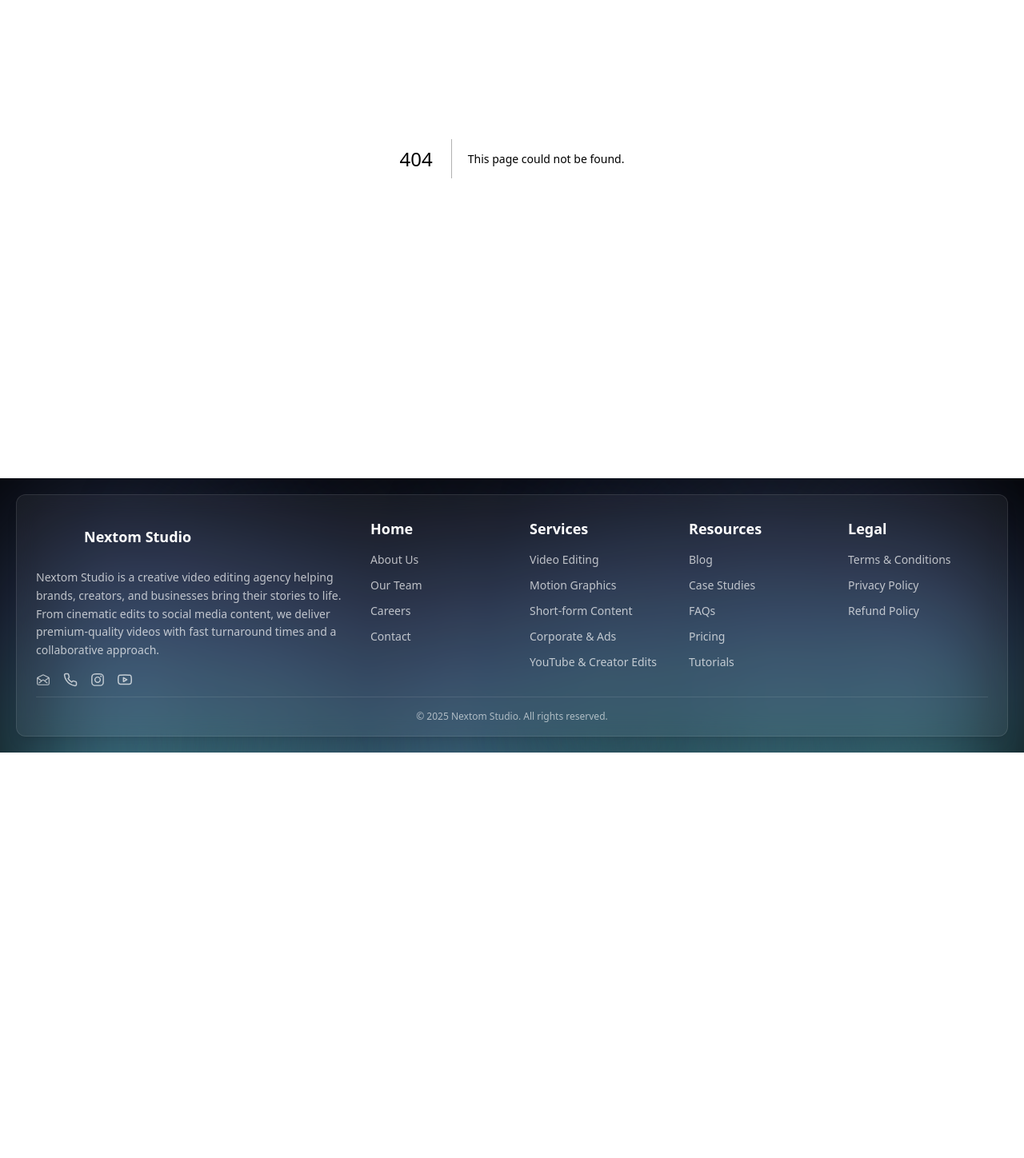
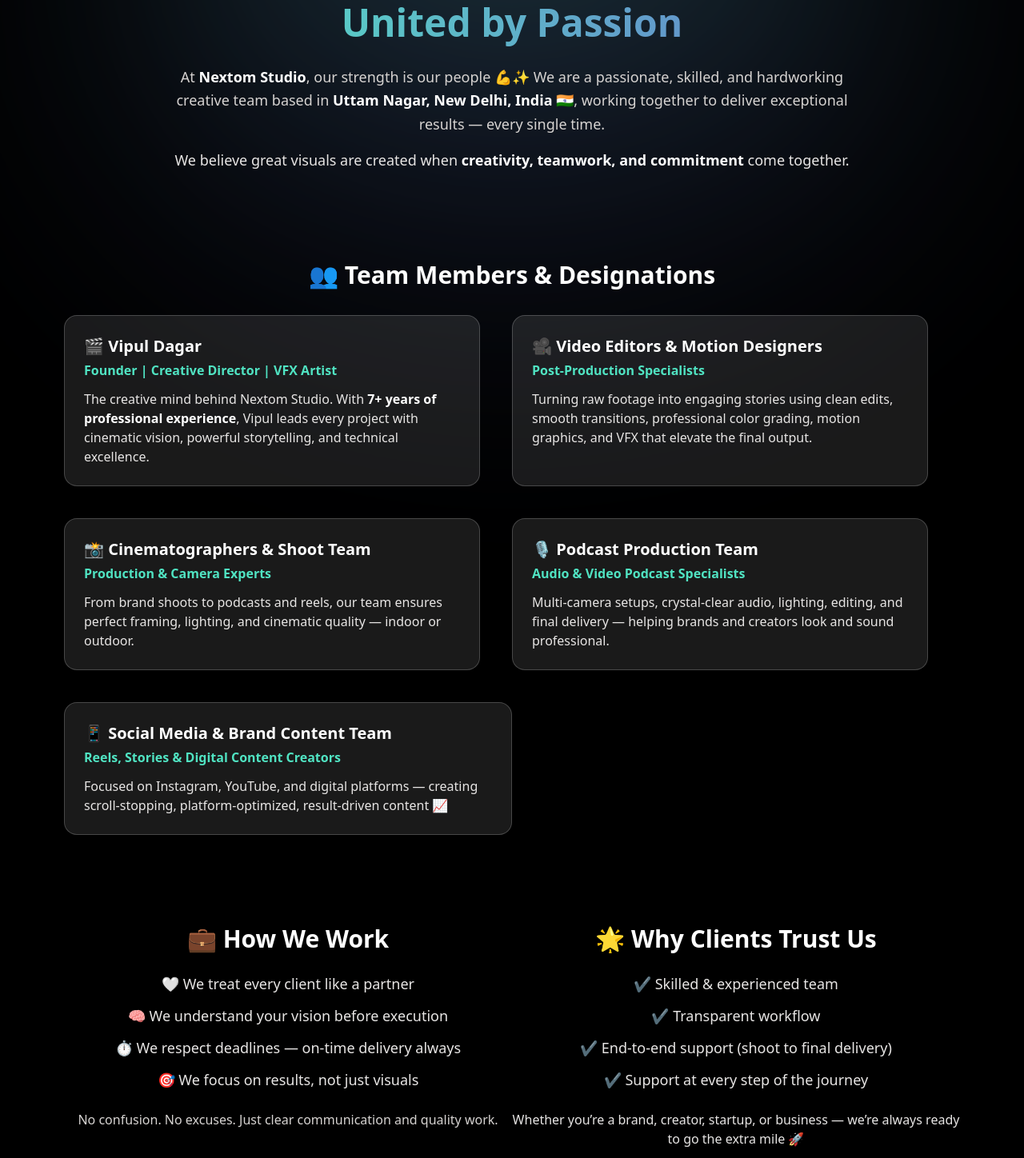
Before and after one commit to Vinayku766/nextom-studio, a Next.js app: page /team in a window 1280 px wide. Before the commit this address had no page. Shown: the part 202-1650 px from the top of the page at 80% size. Before the commit the page ends 1143 px from the top, so only its background shows below. Built offline with nearby package versions, Linux system fonts and the light colour scheme; grey boxes are pictures that could not be loaded.

Commit message:
our teams completed

```diff
--- a/src/app/aboutus/page.js
+++ b/src/app/aboutus/page.js
@@ -3,7 +3,6 @@
 import { motion } from 'framer-motion'
 
 const page = () => {
-  // Stagger container for multiple items
   const staggerContainer = {
     hidden: {},
     show: { transition: { staggerChildren: 0.3 } },
@@ -34,15 +33,13 @@
       id="about"
       className="relative bg-black text-white px-6 md:px-20 py-24 overflow-hidden"
     >
-      {/* Background Glow */}
       <div
-        className="absolute top-[-220px] left-1/2 -translate-x-1/2 w-[900px] h-[900px]
-        bg-gradient-to-b from-primary-aqua/50 via-secondary-blue/30 to-transparent
+        className="absolute -top-55 left-1/2 -translate-x-1/2 w-225 h-225
+        bg-linear-to-b from-primary-aqua/50 via-secondary-blue/30 to-transparent
         rounded-full blur-[160px] opacity-80 pointer-events-none"
       />
 
       <div className="relative max-w-6xl mx-auto space-y-28">
-        {/* ================= HERO ================= */}
         <motion.div
           className="text-center max-w-4xl mx-auto"
           initial="hidden"
@@ -62,7 +59,7 @@
             variants={fadeUp}
           >
             Turning Ideas Into
-            <span className="block bg-gradient-to-r from-primary-aqua to-secondary-blue bg-clip-text text-transparent">
+            <span className="block bg-linear-to-r from-primary-aqua to-secondary-blue bg-clip-text text-transparent">
               Cinematic Reality
             </span>
           </motion.h1>
@@ -77,17 +74,14 @@
             on-time delivery — always.
           </motion.p>
         </motion.div>
-
-        {/* ================= FOUNDER IMAGE + TEXT ================= */}
         <motion.div
           className="flex flex-col md:flex-row items-center md:items-start gap-6 md:gap-8"
           initial="hidden"
           whileInView="show"
           viewport={{ once: true }}
         >
-          {/* Founder Image */}
           <motion.div
-            className="flex-shrink-0 w-40 h-40 rounded-full overflow-hidden border border-white/20"
+            className="shrink-0 w-40 h-40 rounded-full overflow-hidden border border-white/20"
             variants={scaleUp}
           >
             <Image
@@ -158,7 +152,7 @@
           </motion.p>
         </motion.div>
        </motion.div>
-        {/* ================= SERVICES ================= */}
+
         <motion.div
           className="text-center max-w-5xl mx-auto"
           initial="hidden"
@@ -219,7 +213,6 @@
           </motion.div>
         </motion.div>
 
-        {/* ================= FOUNDER NOTE ================= */}
         <motion.div
           className="text-center max-w-3xl mx-auto"
           initial="hidden"
--- /dev/null
+++ b/src/app/team/page.js
@@ -0,0 +1,226 @@
+'use client'
+import Image from "next/image"
+import { motion } from 'framer-motion'
+
+const page = () => {
+  const staggerContainer = {
+    hidden: {},
+    show: { transition: { staggerChildren: 0.3 } },
+  }
+
+  const fadeUp = {
+    hidden: { opacity: 0, y: 30 },
+    show: { opacity: 1, y: 0, transition: { duration: 0.6, ease: "easeOut" } },
+  }
+
+  const slideLeft = {
+    hidden: { opacity: 0, x: -40 },
+    show: { opacity: 1, x: 0, transition: { duration: 0.6, ease: "easeOut" } },
+  }
+
+  const slideRight = {
+    hidden: { opacity: 0, x: 40 },
+    show: { opacity: 1, x: 0, transition: { duration: 0.6, ease: "easeOut" } },
+  }
+
+  const scaleUp = {
+    hidden: { opacity: 0, scale: 0.95 },
+    show: { opacity: 1, scale: 1, transition: { duration: 0.6 } },
+  }
+
+  return (
+    <section
+      id="about"
+      className="relative bg-black text-white px-6 md:px-20 py-24 overflow-hidden"
+    >
+      <div
+        className="absolute -top-55 left-1/2 -translate-x-1/2 w-225 h-225
+        bg-linear-to-b from-primary-aqua/50 via-secondary-blue/30 to-transparent
+        rounded-full blur-[160px] opacity-80 pointer-events-none"
+      />
+
+      <div className="relative max-w-6xl mx-auto space-y-28">
+{/* ================= OUR TEAM SECTION ================= */}
+<motion.div
+  className="text-center max-w-4xl mx-auto"
+  initial="hidden"
+  whileInView="show"
+  viewport={{ once: true }}
+  variants={staggerContainer}
+>
+  <motion.h3
+    className="text-lg uppercase tracking-widest text-primary-aqua font-bold"
+    variants={fadeUp}
+  >
+    🤝 Our Team
+  </motion.h3>
+    <motion.h1
+            className="mt-4 text-4xl md:text-5xl font-extrabold leading-tight"
+            variants={fadeUp}
+          >
+    Driven by Creativity,
+    <span className="block bg-linear-to-r from-primary-aqua to-secondary-blue bg-clip-text text-transparent">
+    United by Passion
+    </span>
+  </motion.h1>
+  <motion.p
+    className="mt-6 text-lg text-stone-300 leading-relaxed"
+    variants={fadeUp}
+  >
+    At <span className="text-white font-semibold">Nextom Studio</span>, our strength is our people 💪✨
+    We are a passionate, skilled, and hardworking creative team based in
+    <span className="text-white font-semibold"> Uttam Nagar, New Delhi, India 🇮🇳</span>,
+    working together to deliver exceptional results — every single time.
+  </motion.p>
+
+  <motion.p
+    className="mt-4 text-lg text-stone-200"
+    variants={fadeUp}
+  >
+    We believe great visuals are created when <span className="text-white font-semibold">
+    creativity, teamwork, and commitment</span> come together.
+  </motion.p>
+</motion.div>
+
+{/* ================= TEAM MEMBERS ================= */}
+<motion.div
+  className="max-w-6xl mx-auto space-y-8"
+  initial="hidden"
+  whileInView="show"
+  viewport={{ once: true }}
+  variants={staggerContainer}
+>
+  <motion.h2 className="text-3xl font-bold text-center" variants={fadeUp}>
+    👥 Team Members & Designations
+  </motion.h2>
+   <div className="grid grid-cols-1 md:grid-cols-2 space-x-10 space-y-10">
+  {/* Founder */}
+  <motion.div
+    className="bg-white/10 border border-white/20 rounded-2xl p-6"
+    variants={scaleUp}
+  >
+    <h3 className="text-xl font-bold">🎬 Vipul Dagar</h3>
+    <p className="text-primary-aqua font-semibold mt-1">
+      Founder | Creative Director | VFX Artist
+    </p>
+    <p className="mt-3 text-stone-200">
+      The creative mind behind Nextom Studio. With <span className="text-white font-semibold">
+      7+ years of professional experience</span>, Vipul leads every project with
+      cinematic vision, powerful storytelling, and technical excellence.
+    </p>
+  </motion.div>
+
+  {/* Editors */}
+  <motion.div className="bg-white/10 border border-white/20 rounded-2xl p-6" variants={scaleUp}>
+    <h3 className="text-xl font-bold">🎥 Video Editors & Motion Designers</h3>
+    <p className="text-primary-aqua font-semibold mt-1">
+      Post-Production Specialists
+    </p>
+    <p className="mt-3 text-stone-200">
+      Turning raw footage into engaging stories using clean edits, smooth transitions,
+      professional color grading, motion graphics, and VFX that elevate the final output.
+    </p>
+  </motion.div>
+
+  {/* Cinematographers */}
+  <motion.div className="bg-white/10 border border-white/20 rounded-2xl p-6" variants={scaleUp}>
+    <h3 className="text-xl font-bold">📸 Cinematographers & Shoot Team</h3>
+    <p className="text-primary-aqua font-semibold mt-1">
+      Production & Camera Experts
+    </p>
+    <p className="mt-3 text-stone-200">
+      From brand shoots to podcasts and reels, our team ensures perfect framing,
+      lighting, and cinematic quality — indoor or outdoor.
+    </p>
+  </motion.div>
+
+  {/* Podcast */}
+  <motion.div className="bg-white/10 border border-white/20 rounded-2xl p-6" variants={scaleUp}>
+    <h3 className="text-xl font-bold">🎙️ Podcast Production Team</h3>
+    <p className="text-primary-aqua font-semibold mt-1">
+      Audio & Video Podcast Specialists
+    </p>
+    <p className="mt-3 text-stone-200">
+      Multi-camera setups, crystal-clear audio, lighting, editing, and final delivery —
+      helping brands and creators look and sound professional.
+    </p>
+  </motion.div>
+
+  {/* Social Media */}
+  <motion.div className="bg-white/10 border border-white/20 rounded-2xl p-6" variants={scaleUp}>
+    <h3 className="text-xl font-bold">📱 Social Media & Brand Content Team</h3>
+    <p className="text-primary-aqua font-semibold mt-1">
+      Reels, Stories & Digital Content Creators
+    </p>
+    <p className="mt-3 text-stone-200">
+      Focused on Instagram, YouTube, and digital platforms — creating
+      scroll-stopping, platform-optimized, result-driven content 📈
+    </p>
+  </motion.div>
+  </div>
+</motion.div>
+
+<div className="grid grid-cols-1 md:grid-cols-2 space-x-10 space-y-10">
+{/* ================= HOW WE WORK ================= */}
+<motion.div
+  className="max-w-5xl mx-auto text-center space-y-6"
+  initial="hidden"
+  whileInView="show"
+  viewport={{ once: true }}
+  variants={staggerContainer}
+>
+  <motion.h2 className="text-3xl font-bold" variants={fadeUp}>
+    💼 How We Work
+  </motion.h2>
+
+  <motion.ul className="space-y-3 text-stone-200 text-lg">
+    {[
+      '🤍 We treat every client like a partner',
+      '🧠 We understand your vision before execution',
+      '⏱️ We respect deadlines — on-time delivery always',
+      '🎯 We focus on results, not just visuals',
+    ].map((item, i) => (
+      <motion.li key={i} variants={fadeUp}> {item}</motion.li>
+    ))}
+  </motion.ul>
+
+  <motion.p className="text-stone-300" variants={fadeUp}>
+    No confusion. No excuses. Just clear communication and quality work.
+  </motion.p>
+</motion.div>
+
+{/* ================= WHY TRUST US ================= */}
+<motion.div
+  className="max-w-5xl mx-auto text-center space-y-6"
+  initial="hidden"
+  whileInView="show"
+  viewport={{ once: true }}
+  variants={staggerContainer}
+>
+  <motion.h2 className="text-3xl font-bold" variants={fadeUp}>
+    🌟 Why Clients Trust Us
+  </motion.h2>
+
+  <motion.ul className="space-y-3 text-stone-200 text-lg">
+    {[
+      'Skilled & experienced team',
+      'Transparent workflow',
+      'End-to-end support (shoot to final delivery)',
+      'Support at every step of the journey',
+    ].map((item, i) => (
+      <motion.li key={i} variants={fadeUp}>✔️ {item}</motion.li>
+    ))}
+  </motion.ul>
+
+  <motion.p className="text-stone-200" variants={fadeUp}>
+    Whether you’re a brand, creator, startup, or business —
+    we’re always ready to go the extra mile 🚀
+  </motion.p>
+</motion.div>
+</div>
+      </div>
+    </section>
+  )
+}
+
+export default page
```
